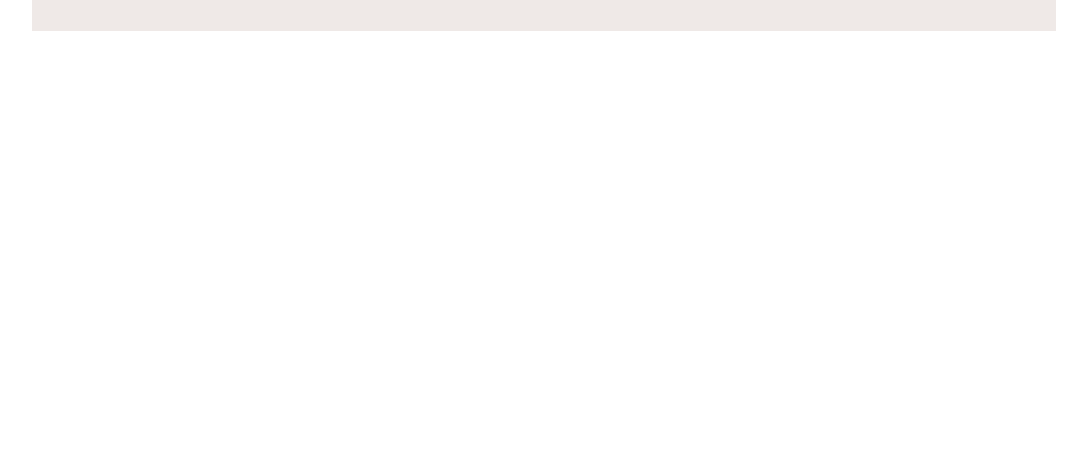
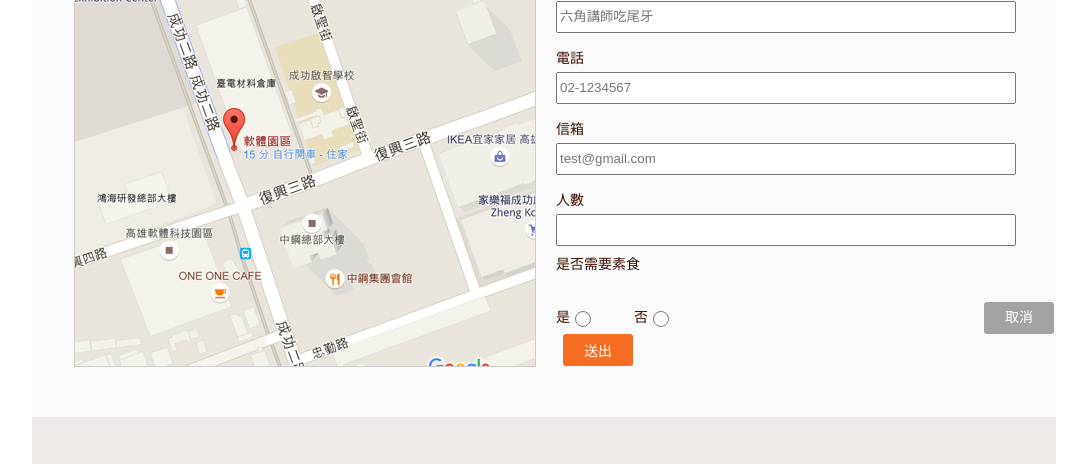
Before and after one commit to YenHsinWu/rwd-learning, a plain HTML site: page Final/index.html in a window 1280 px wide. Shown: the part 1927-2391 px from the top of the page, without its empty margins (96-1183 px from the left). Before the commit the page ends 1958 px from the top, so only its background shows below. Drawn offline with Linux system fonts and the light colour scheme.

Commit message:
Complete desktop reservation section style

```diff
--- a/Final/css/index.css
+++ b/Final/css/index.css
@@ -251,3 +251,97 @@
     margin-left: 0;
   }
 }
+
+.reservation {
+  display: flex;
+  flex-direction: column;
+  align-items: center;
+  background-color: #fafafa;
+}
+
+.reservation .reservation-title {
+  color: #3d1101;
+  font-size: 24px;
+  text-align: center;
+  line-height: 1.4;
+  margin-top: 50px;
+  margin-bottom: 38px;
+}
+
+.reserve-info {
+  display: flex;
+}
+
+.reserve-info img {
+  margin-bottom: 50px;
+  margin-left: 42px;
+  margin-right: 20px;
+}
+
+.reserve-info label,
+.reserve-info p {
+  color: #3d1101;
+  font-size: 14px;
+}
+
+#reserve-name,
+#reserve-tel,
+#reserve-email,
+#reserve-num {
+  width: 460px;
+  height: 32px;
+  margin-top: 6px;
+}
+
+#reserve-name,
+#reserve-tel,
+#reserve-email {
+  margin-bottom: 17px;
+}
+
+#reserve-num {
+  margin-bottom: 12px;
+}
+
+.reserve-info .veg-label {
+  display: inline-flex;
+  align-items: center;
+}
+
+#label-no {
+  margin-left: 36px;
+}
+
+.reserve-info .reserve-veg {
+  width: 16px;
+  height: 16px;
+  border: 2px solid #333;
+  border-radius: 50%;
+}
+
+#cancel {
+  display: inline-block;
+  background: rgba(0, 0, 0, 0.35);
+  color: white;
+  font-size: 14px;
+  text-align: center;
+  line-height: 32px;
+  text-decoration: none;
+  border: none;
+  width: 70px;
+  height: 32px;
+  border-radius: 3px;
+  margin-top: 30px;
+  margin-left: 308px;
+}
+
+#confirm {
+  background: #f56c23;
+  color: white;
+  font-size: 14px;
+  border: none;
+  border-radius: 3px;
+  width: 70px;
+  height: 32px;
+  margin-left: 7px;
+}
--- a/Final/index.html
+++ b/Final/index.html
@@ -194,6 +194,71 @@
         </div>
       </div>
 
+      <div class="reservation">
+        <h2 class="reservation-title">
+          我們的位置不太夠坐<br />要不要先定位呢？
+        </h2>
+
+        <div class="reserve-info">
+          <img src="./assets/Map.png" alt="Location" />
+
+          <form action="index.html" method="GET">
+            <label for="reserve-name">姓名</label><br />
+            <input
+              type="text"
+              name="reserve-name"
+              id="reserve-name"
+              placeholder="六角講師吃尾牙"
+            /><br />
+
+            <label for="reserve-tel">電話</label><br />
+            <input
+              type="tel"
+              name="reserve-tel"
+              id="reserve-tel"
+              placeholder="02-1234567"
+            /><br />
+
+            <label for="reserve-email">信箱</label><br />
+            <input
+              type="email"
+              name="reserve-email"
+              id="reserve-email"
+              placeholder="test@gmail.com"
+            /><br />
+
+            <label for="reserve-num">人數</label><br />
+            <input type="number" name="reserve-num" id="reserve-num" /><br />
+
+            <p>是否需要素食</p>
+            <label for="y" class="veg-label" id="label-yes">
+              是
+              <input
+                type="radio"
+                class="reserve-veg"
+                name="reserve-veg"
+                id="y"
+                value="yes"
+              />
+            </label>
+
+            <label for="n" class="veg-label" id="label-no">
+              否
+              <input
+                type="radio"
+                class="reserve-veg"
+                name="reserve-veg"
+                id="n"
+                value="no"
+              />
+            </label>
+
+            <a href="" id="cancel">取消</a>
+            <input type="submit" name="comfirm" id="confirm" value="送出" />
+          </form>
+        </div>
+      </div>
+
       <div class="footer">
         <div class="about">
           <h3 class="about-title">關於 六角西餐廳</h3>
```
